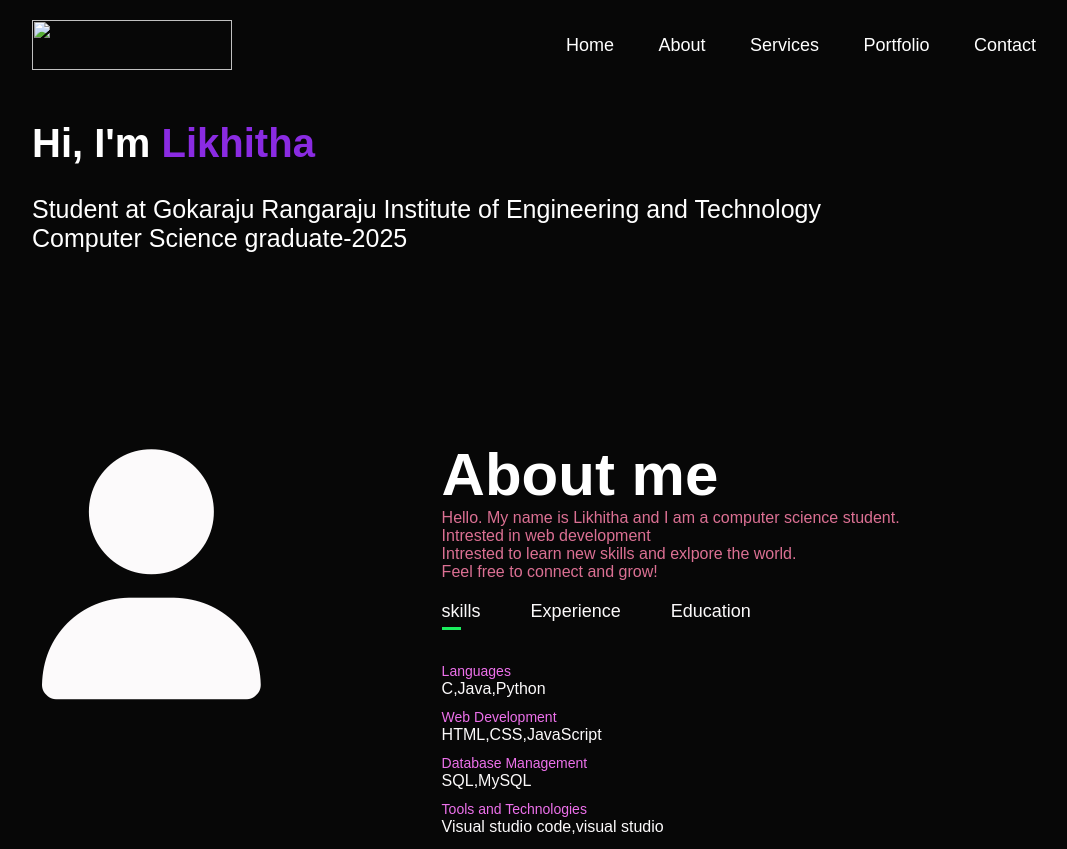
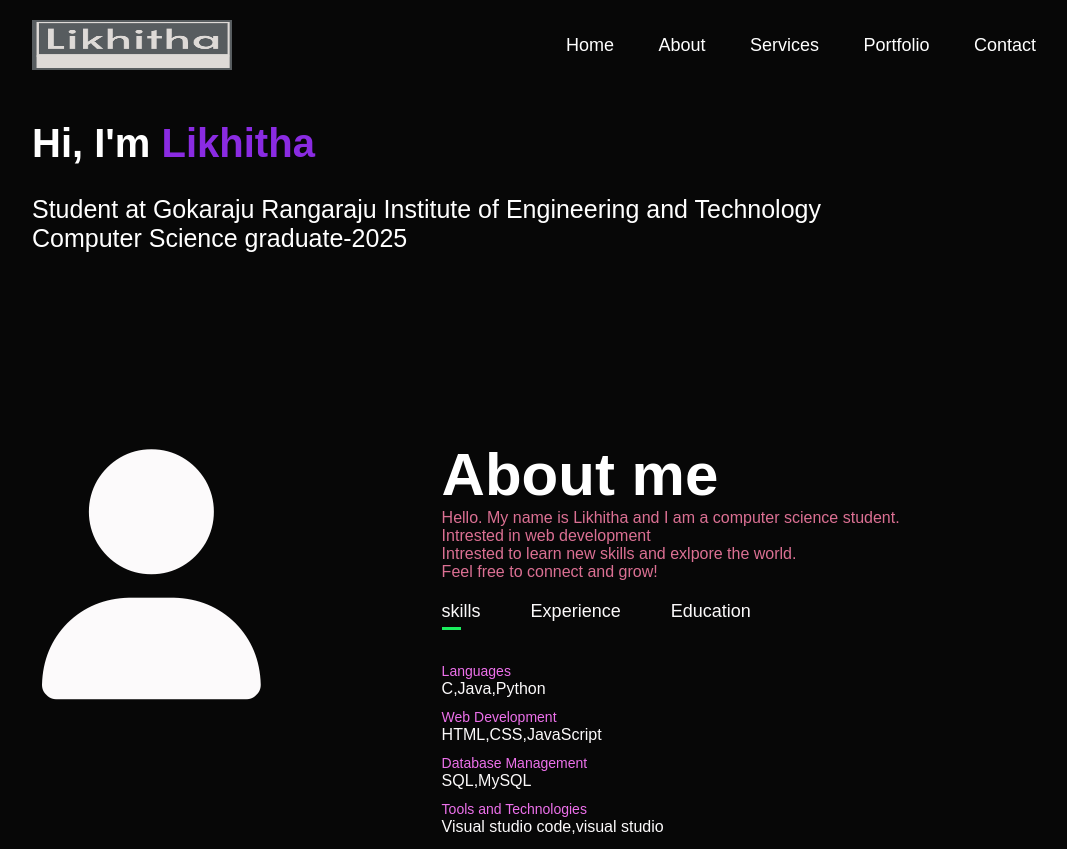
Before and after one commit to Likhitha-tettu/portfolio_website, a plain HTML site: page index.html in a window 1280 px wide. Shown: the top 849 px of the page, without its empty margins (96-1163 px from the left). Drawn offline with Linux system fonts and the light colour scheme.

Commit message:
Update index.html

```diff
--- a/index.html
+++ b/index.html
@@ -12,7 +12,7 @@
 <div id="header">
     <div class="container">
         <nav>
-            <img src="logo1.png" height="50" width="200">
+            <img src="logo.png" height="50" width="200">
             <ul>
                 <li><a href="#header">Home</a></li>
                 <li><a href="#about">About</a></li>
```
